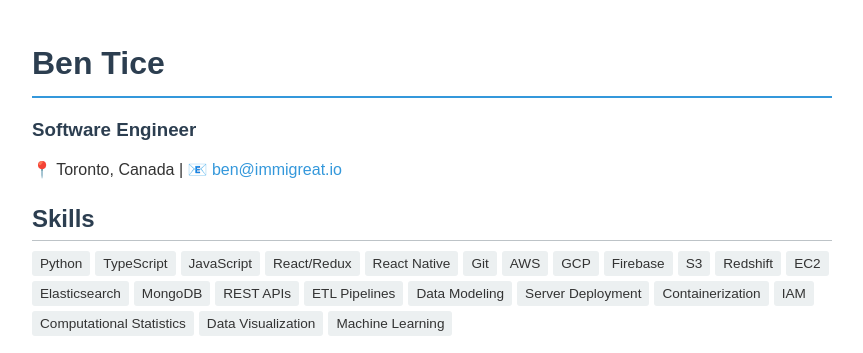
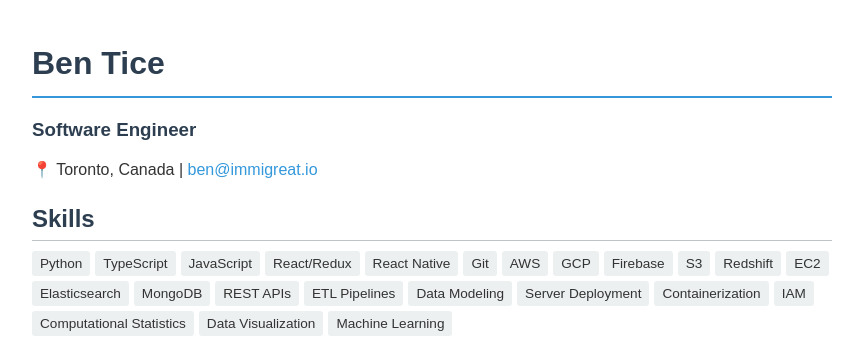
Before and after one commit to bentice/bentice.github.io, a Jekyll site: the page bentice_resume-new.html, which Jekyll copies as it is, in a window 1280 px wide. Shown: the top 353 px of the page, without its empty margins (208-1071 px from the left). Built offline with Jekyll 4.4.1, drawn with Linux system fonts in a browser that asks for light colours.

Commit message:
Update bentice_resume-new.html

```diff
--- a/bentice_resume-new.html
+++ b/bentice_resume-new.html
@@ -74,7 +74,7 @@
     <h1>Ben Tice</h1>
     <div class="contact-info">
         <h3>Software Engineer</h3>
-        <p><span class="emoji">📍</span> Toronto, Canada | <span class="emoji">📧</span> <a href="mailto:ben@immigreat.io">ben@immigreat.io</a></p>
+        <p><span class="emoji">📍</span> Toronto, Canada | <a href="mailto:ben@immigreat.io">ben@immigreat.io</a></p>
     </div>
 
     <div class="section">
```
